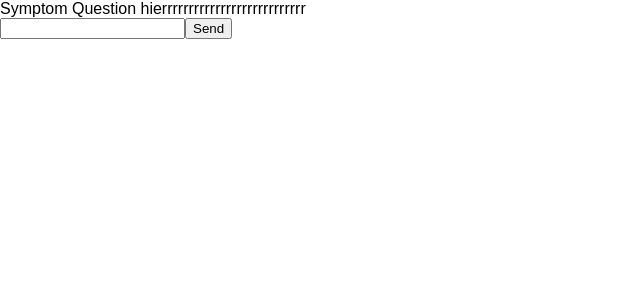
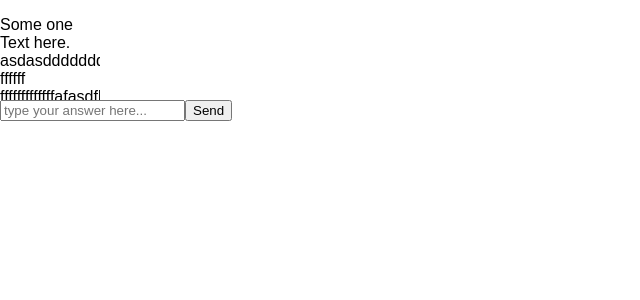
Before and after one commit to novakiss/chatBotReactRedux, a React (Create React App) app: page / in a window 1280 px wide. Shown: the top 300 px of the page, without its empty margins (0-640 px from the left). Built offline with nearby package versions, Linux system fonts and the light colour scheme.

Commit message:
test output messageBot

```diff
--- a/src/app/action.js
+++ b/src/app/action.js
@@ -17,7 +17,7 @@ export const changeStep = (step) => (dispatch) => {
 };
 
 export const changeStepToQuestionStep = () => changeStep(ANSWER_STEP);
-export const changeStepToAnswerStep =() => changeStep(QUESTION_STEP);
+const changeStepToAnswerStep =() => changeStep(QUESTION_STEP);
 
 const getNextStep = (step) => {
     if (step === ANSWER_STEP) {
@@ -28,7 +28,7 @@ const getNextStep = (step) => {
 
 export const start = () => ({type: START, payload: true});
 
-export const success = () => ({type: SUCCESS, payload: true});
+export const success = (res) => ({type: SUCCESS, payload: res});
 
 
 export const error = (error) => ({type: ERROR, payload: error});
@@ -43,7 +43,6 @@ export const getUserMessage = (mess)  => ({
     payload: mess
 });
 
-
 export const newMessage = () => (dispatch) => {
     dispatch({
         type: NEWMESSAGE
@@ -53,20 +52,32 @@ export const newMessage = () => (dispatch) => {
 
 const timeoutP = mSec => new Promise(resolve => setTimeout(resolve, mSec));
 
-const testData = {};
-const getTestData = () => testData;
 
-export const getResponseFromServer = (URL, data) => (dispatch) => {
+const getTestData = () => ({
+    botMessageID : Date.now(),
+    messageBotTime: new Date().toISOString(),
+    messageBot : 'Message Bot is here'});
+
+const lastResponse = {
+    botMessageID : Date.now(),
+    messageBotTime: new Date().toISOString(),
+    messageBot : 'Symptom Input wieder '
+};
+
+export const getResponseFromServer = (data) => (dispatch) => {
     dispatch(start());
     // axios.post (URL, data) // TODO AUSTAUSCHEN
-    timeoutP(100)
+    timeoutP(2000)
         .then(getTestData)
         .then((response) => {
-            dispatch(success());
             dispatch(getMessage(response));
+            dispatch(success(response));
             dispatch(newMessage());
+            dispatch(changeStepToAnswerStep())
         }).catch(e => {
         dispatch(error(e));
+        dispatch(getMessage(lastResponse));
         dispatch(newMessage());
+        dispatch(changeStepToAnswerStep());
     })
 };
--- a/src/app/components/Chat.js
+++ b/src/app/components/Chat.js
@@ -0,0 +1,20 @@
+import React from 'react';
+
+class Chat extends React.Component{
+    render () {
+        return  <div style={style}>
+            <p> Some one Text here. asdasdddddddsafsdgfsdgfsgdfgff
+                ffffff
+                fffffffffffffafasdfbgthdtgfwsefg</p>
+        </div>
+    }
+}
+
+const style = {
+    background : 'white',
+    width: '100px',
+    height: '100px',
+    overflow: 'scroll',
+};
+
+export default Chat;
--- a/src/app/components/MessageInput.js
+++ b/src/app/components/MessageInput.js
@@ -21,20 +21,24 @@ class MessageInput extends React.Component{
             messageUserTime : time,
             userMessageID : Date.now()
         };
-        this.props.sendMessage(newItem);
+        this.props.sendToMessageContainer(newItem);
 
         this.props.changeStep(this.props.currentStep);
+
+        this.props.sendToServer(this.state.text);
 
         this.setState((prevState) => ({
             messages: prevState.messages.concat(newItem),
             text: ''
         }));
+
+
     };
 
     render () {
         return <div>
             <form onSubmit={this.handleSubmit} >
-                <input onChange={this.handleChange} value={this.state.text} />
+                <input onChange={this.handleChange} value={this.state.text} placeholder="type your answer here..."/>
                 <button type ="submit" disabled={this.props.disable}>Send</button>
             </form>
         </div>
--- a/src/app/containers/ChatBotContainer.js
+++ b/src/app/containers/ChatBotContainer.js
@@ -2,9 +2,10 @@ import React from 'react';
 
 import MessageInputContainer from './MessageInputContainer';
 import MessageContainer from './MessageContainer';
-
+import Chat from '../components/Chat';
 const ChatBotContainer = () => {
     return <div>
+        <Chat/>
         <MessageContainer/>
         <MessageInputContainer/>
     </div>
--- a/src/app/containers/ChatContainer.js
+++ b/src/app/containers/ChatContainer.js
@@ -3,7 +3,9 @@ import {connect} from 'react-redux';
 import {messageSelector} from '../selectors';
 import MessageContainer from './MessageContainer';
 
-const ChatContainer =(message ) =>{
+import Chat from '../components/Chat';
+
+const ChatContainer =({message}) =>{
     return <MessageContainer/>
 };
 
--- a/src/app/containers/MessageContainer.js
+++ b/src/app/containers/MessageContainer.js
@@ -18,7 +18,6 @@ class MessageContainer extends React.Component{
             })}
             </div>
     )};
-
 }
 
 const mapStateToProps = (state) => {
--- a/src/app/containers/MessageInputContainer.js
+++ b/src/app/containers/MessageInputContainer.js
@@ -10,7 +10,7 @@ import {getUserMessage as getUserMessageAction,changeStepToQuestionStep as chang
 const MessageInputContainer = ({currentStep, send ,message,changeStep}) =>{
     const disable = true;
     if (currentStep === ANSWER_STEP) {
-        return <MessageInput disable= {!disable} sendToServer = {send} changeStep ={changeStep} sendMessage={message}/>
+        return <MessageInput disable= {!disable} sendToServer = {send} changeStep ={changeStep} sendToMessageContainer={message}/>
     }
     return <MessageInput disable = {disable} currentStep = {currentStep}/>
 };
--- a/src/app/reducers/fetchData.js
+++ b/src/app/reducers/fetchData.js
@@ -16,7 +16,7 @@ export default function step(state = initialState, action) {
         case START:
             return {...state, loading: false};
         case NEWMESSAGE:
-            return initialState;
+            return {...state, success: false, error: false, loading : false};
         default:
             return state;
     }
--- a/src/app/reducers/message.js
+++ b/src/app/reducers/message.js
@@ -9,13 +9,8 @@ import {BOTMESSAGE, USERMESSAGE} from '../constants';
  * }
  * }*/
 const initialState = {
-    byID: {
-        0: {
-            id : 0,
-            text : 'Symptom Question hierrrrrrrrrrrrrrrrrrrrrrrrrrr'
-        }
-    },
-    chatIDs: [0],
+    byID: {},
+    chatIDs: [],
 };
 
 export default function message(state = initialState, action) {
@@ -26,7 +21,7 @@ export default function message(state = initialState, action) {
                 messageBotTime,
                 messageBot,
             } = action.payload;
-            const changeBotEntity = {messageId: botMessageID, time: messageBotTime, text: messageBot};
+            const changeBotEntity = {messageID: botMessageID, time: messageBotTime, text: messageBot};
             return {
                 ...state,
                 byID: {...state.byID, [botMessageID]: changeBotEntity},
```
